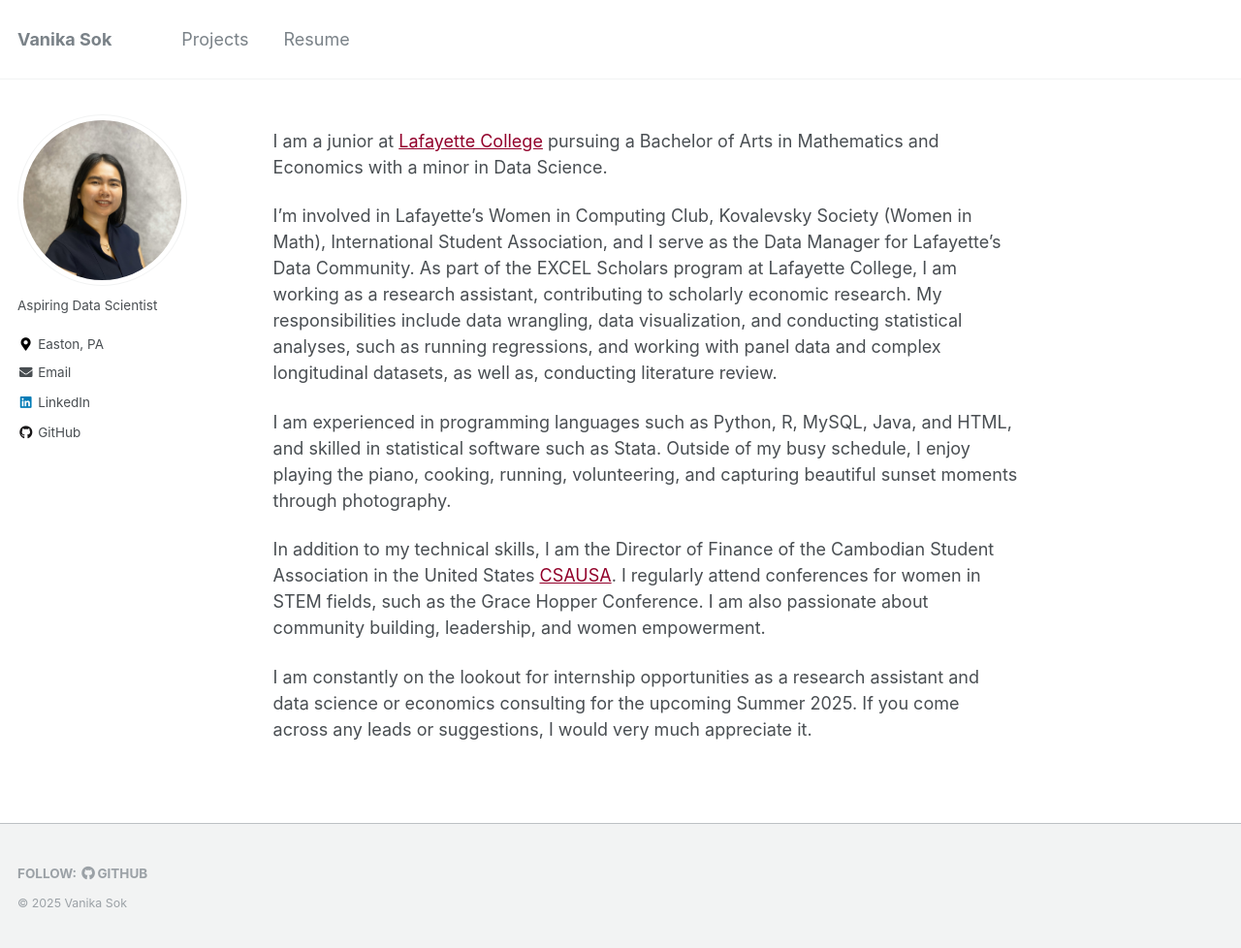
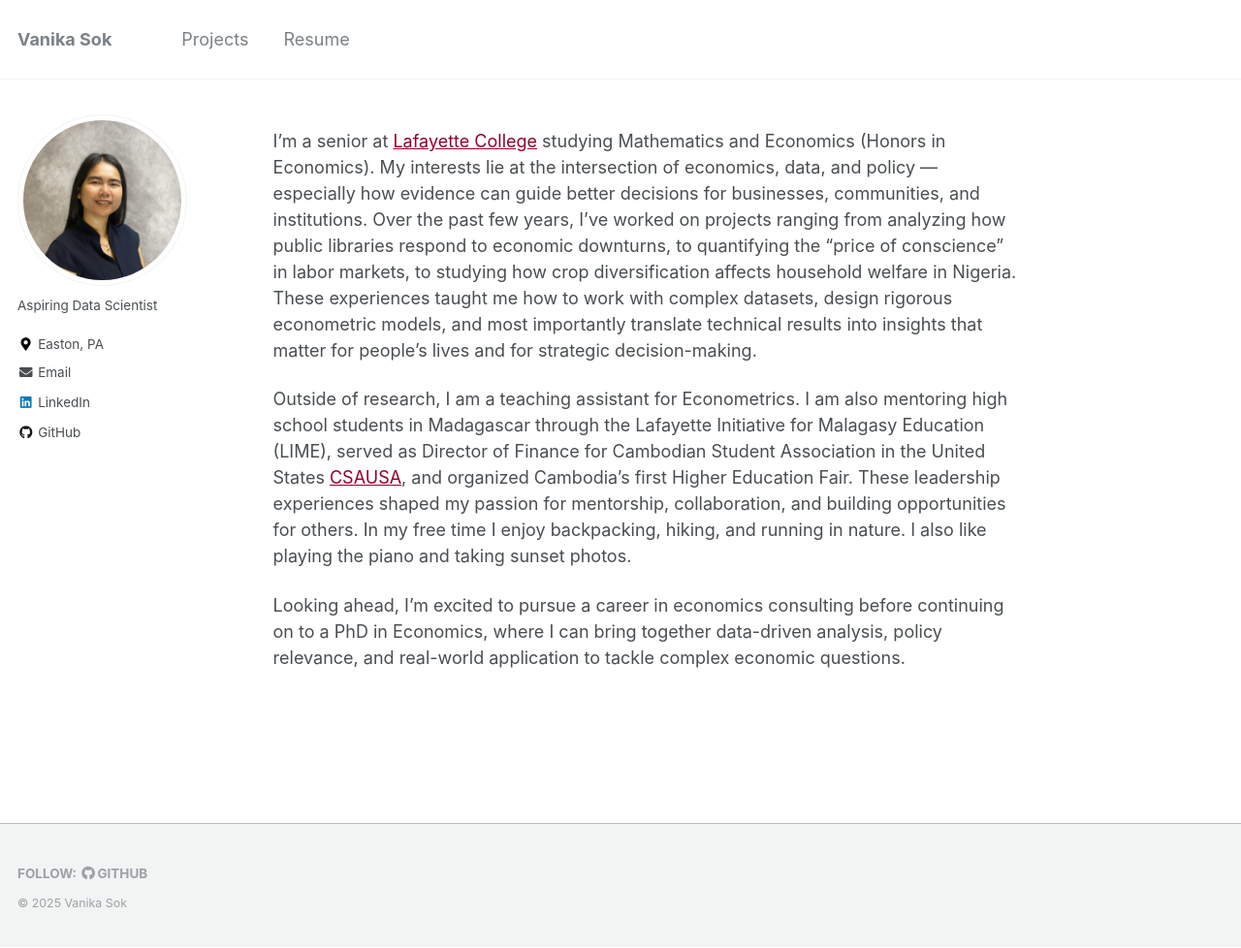
Before and after one commit to Vanika24/Vanika24.github.io, a Jekyll site: the page built from _pages/about.md, in a window 1280 px wide and 978 px high. Shown: the whole window at 97% size. Built offline with Jekyll 4.4.1, drawn with Linux system fonts in a browser that asks for light colours.

Commit message:
Update about.md

```diff
--- a/_pages/about.md
+++ b/_pages/about.md
@@ -7,12 +7,10 @@ redirect_from:
   - /about/
   - /about.html
 ---
-I am a junior at [Lafayette College](https://www.lafayette.edu/) pursuing a Bachelor of Arts in Mathematics and Economics with a minor in Data Science.
+I’m a senior at [Lafayette College](https://www.lafayette.edu/) studying Mathematics and Economics (Honors in Economics). My interests lie at the intersection of economics, data, and policy — especially how evidence can guide better decisions for businesses, communities, and institutions.
+Over the past few years, I’ve worked on projects ranging from analyzing how public libraries respond to economic downturns, to quantifying the “price of conscience” in labor markets, to studying how crop diversification affects household welfare in Nigeria. These experiences taught me how to work with complex datasets, design rigorous econometric models, and most importantly translate technical results into insights that matter for people’s lives and for strategic decision-making.
 
-I'm involved in Lafayette's Women in Computing Club, Kovalevsky Society (Women in Math), International Student Association, and I serve as the Data Manager for Lafayette's Data Community. As part of the EXCEL Scholars program at Lafayette College, I am working as a research assistant, contributing to scholarly economic research. My responsibilities include data wrangling, data visualization, and conducting statistical analyses, such as running regressions, and working with panel data and complex longitudinal datasets, as well as, conducting literature review.
+Outside of research, I am a teaching assistant for Econometrics. I am also mentoring high school students in Madagascar through the Lafayette Initiative for Malagasy Education (LIME), served as Director of Finance for Cambodian Student Association in the United States [CSAUSA](https://www.csainusa.com/), and organized Cambodia’s first Higher Education Fair. These leadership experiences shaped my passion for mentorship, collaboration, and building opportunities for others.
+In my free time I enjoy backpacking, hiking, and running in nature. I also like playing the piano and taking sunset photos.
 
-I am experienced in programming languages such as Python, R, MySQL, Java, and HTML, and skilled in statistical software such as Stata. Outside of my busy schedule, I enjoy playing the piano, cooking, running, volunteering, and capturing beautiful sunset moments through photography.
-
-In addition to my technical skills, I am the Director of Finance of the Cambodian Student Association in the United States [CSAUSA](https://www.csainusa.com/). I regularly attend conferences for women in STEM fields, such as the Grace Hopper Conference. I am also passionate about community building, leadership, and women empowerment.
-
-I am constantly on the lookout for internship opportunities as a research assistant and data science or economics consulting for the upcoming Summer 2025. If you come across any leads or suggestions, I would very much appreciate it.
+Looking ahead, I’m excited to pursue a career in economics consulting before continuing on to a PhD in Economics, where I can bring together data-driven analysis, policy relevance, and real-world application to tackle complex economic questions.
```
